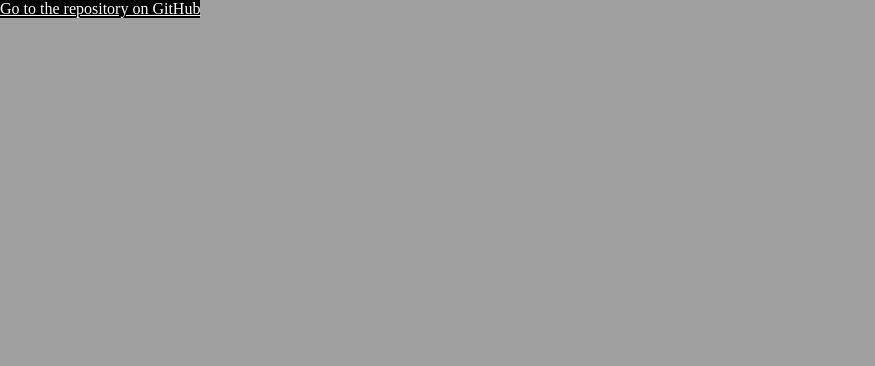
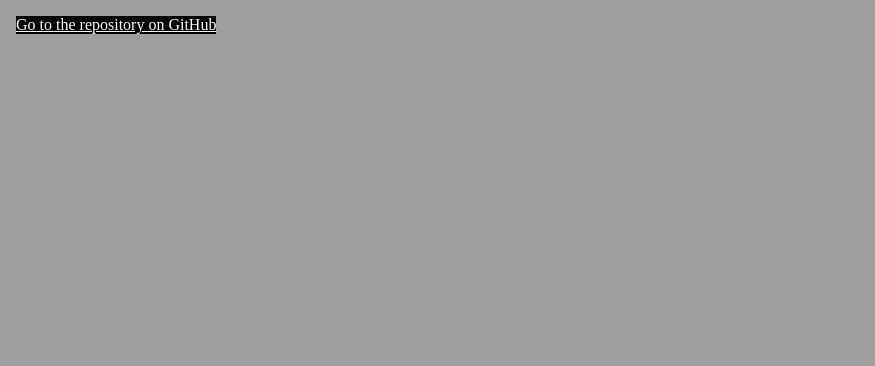
Before and after one commit to skaffa/pulfrich-captcha, a plain HTML site: page index.html in a window 1280 px wide. Shown: the top 366 px of the page, without its empty margins (0-875 px from the left). Drawn offline with Linux system fonts and the light colour scheme.

Commit message:
Update index.html

```diff
--- a/index.html
+++ b/index.html
@@ -206,4 +206,4 @@
 </html>
 
 
-                             <a href="https://github.com/skaffa/pulfrich-captcha/" style="background: black; color: white; position: absolute; top: 0; left: 0">Go to the repository on GitHub</a>
+                             <a href="https://github.com/skaffa/pulfrich-captcha/" style="background: black; color: white; position: absolute; top: 1em; left: 1em">Go to the repository on GitHub</a>
```
